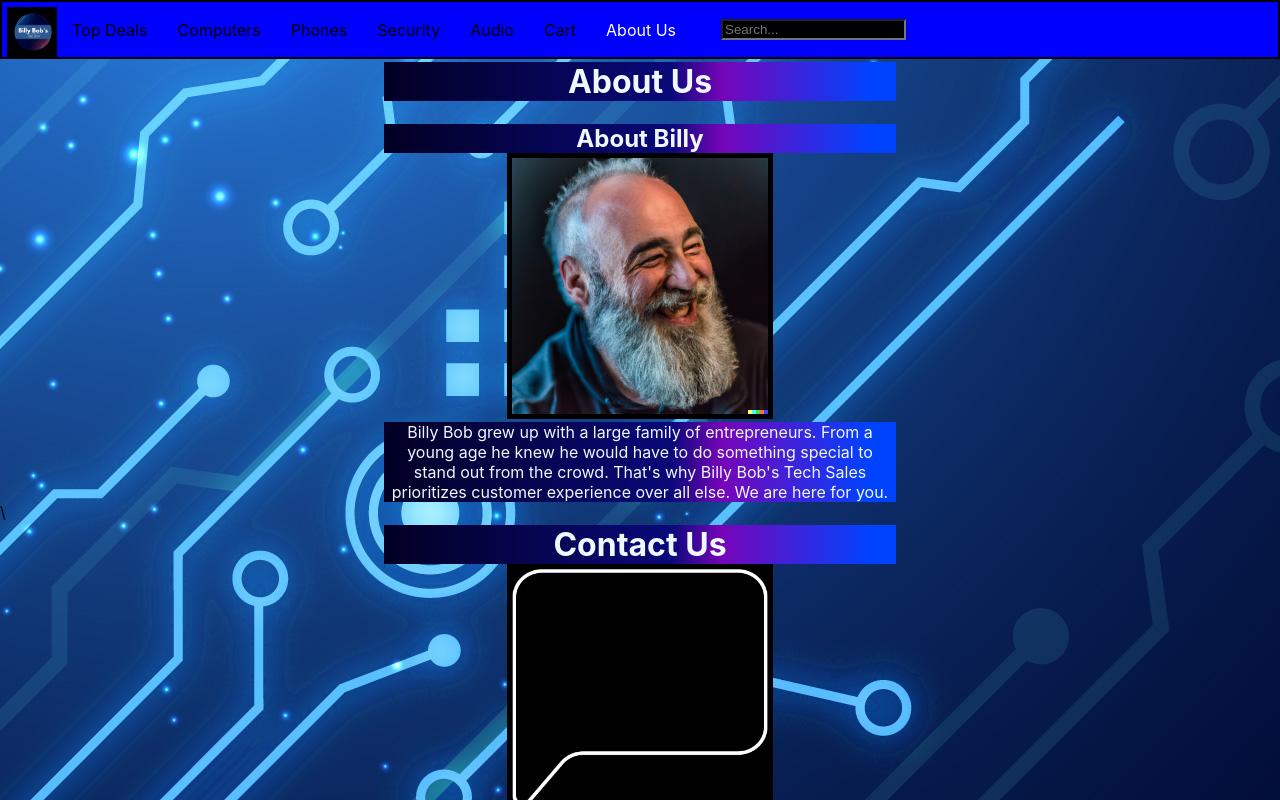
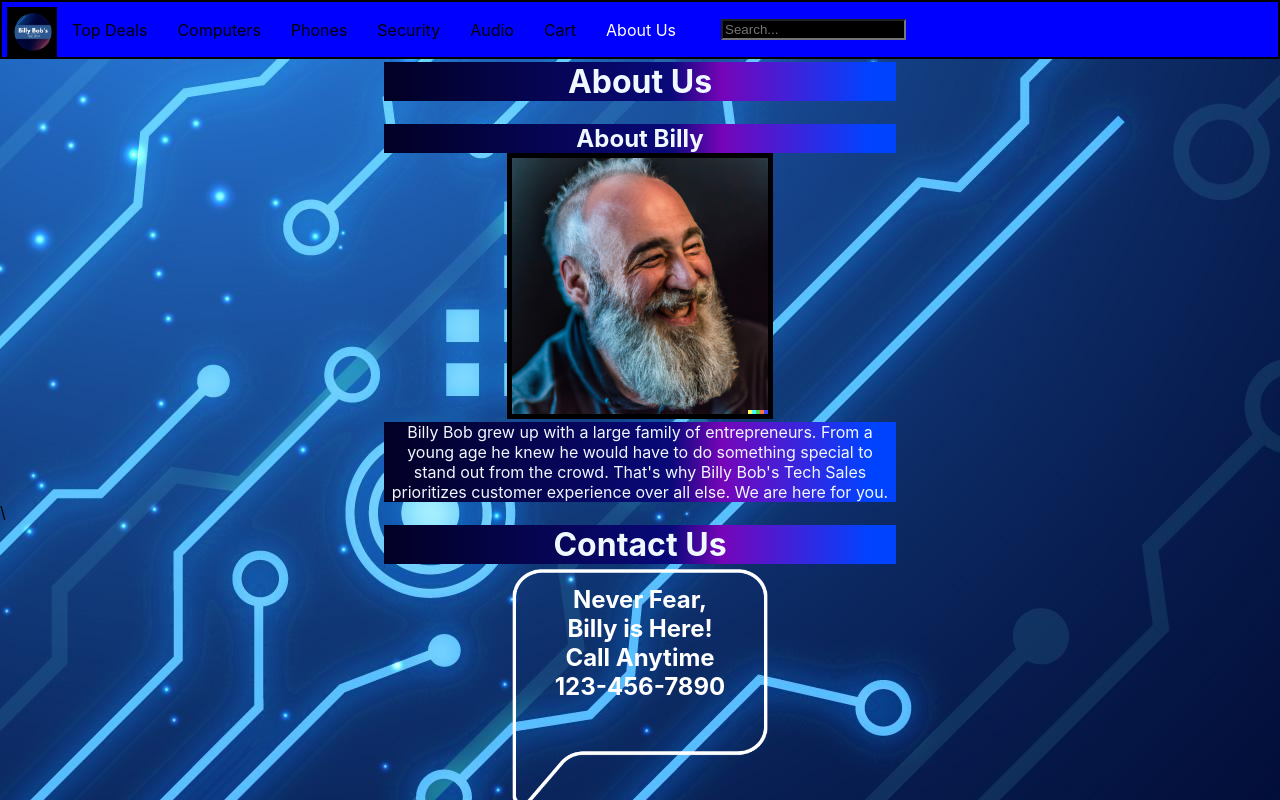
Before and after one commit to Doyller/billyapp, a React (Create React App) app: page /About in a window 1280 px wide. Shown: the top 800 px of the page. Built offline with nearby package versions, Linux system fonts and the light colour scheme.

Commit message:
merged and re-added css for about

```diff
--- a/src/App.css
+++ b/src/App.css
@@ -117,3 +117,18 @@ input {
   background-color: black;
   color: azure;
 }
+img.chatimg {
+  background: transparent;
+  position: relative;
+}
+h3.chatimgtxt {
+  text-align: center;
+  background-color: transparent;
+  background: transparent;
+  position: absolute;
+  top: 50%;
+  left: 50%;
+  transform: translate(-50%, -20%);
+  color: white;
+  font-size: 24px;
+}
```
